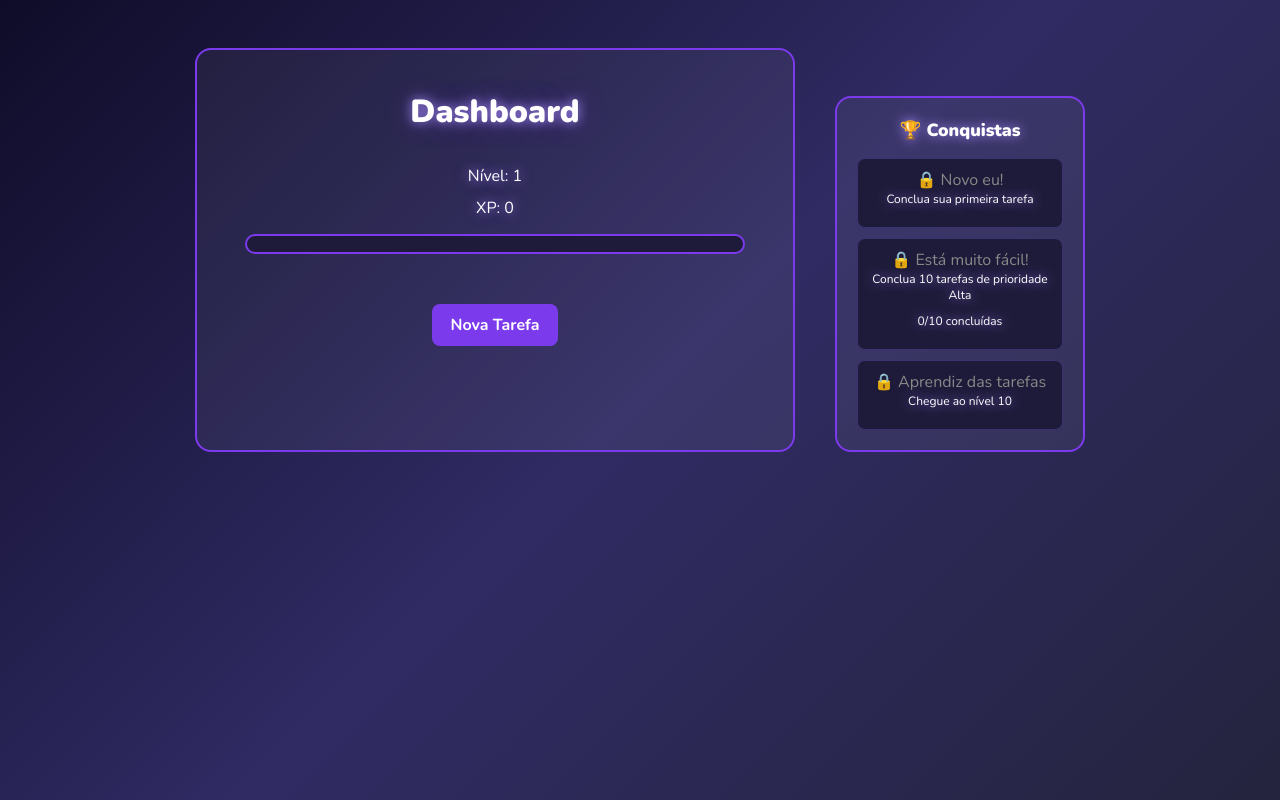
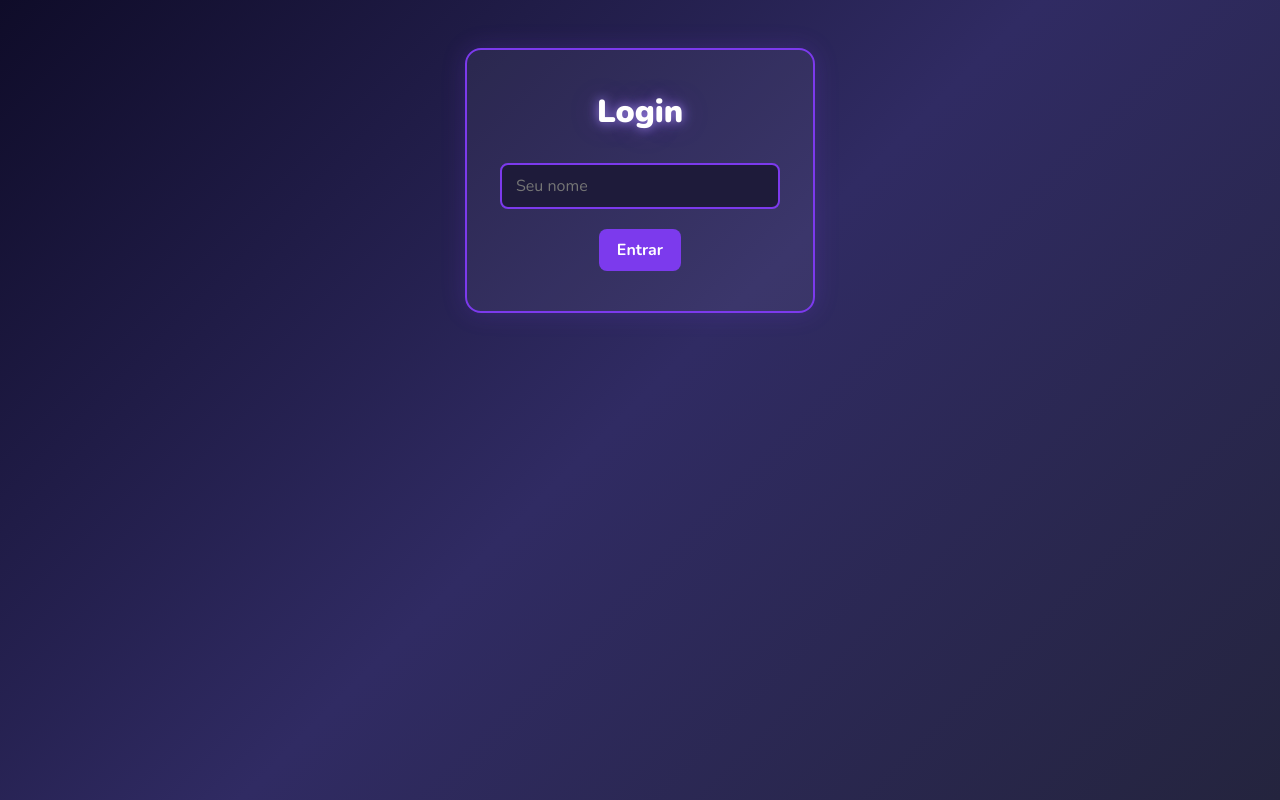
Before and after one commit to E-Danillo/dashboard-de-tarefas-gamificado-react, a React (Vite) app: page / in a window 1280 px wide. Built offline with nearby package versions, Linux system fonts and the light colour scheme.

Commit message:
feat: adiciona sistema de login fake com persistência

```diff
--- a/src/App.css
+++ b/src/App.css
@@ -263,6 +263,44 @@ select:hover {
     color: #34d399;
 }
 
+#login-container {
+  width: 100%;
+  display: flex;
+  justify-content: center;
+  align-items: center;
+}
+
+#login-box {
+  width: 350px;
+  display: flex;
+  flex-direction: column;
+  align-items: center;
+
+  background: rgba(255,255,255,0.05);
+  border: 2px solid #7c3aed;
+  border-radius: 16px;
+  padding: 40px 30px;
+
+  box-shadow: 0 0 25px #7c3aed33;
+}
+
+#login-box h1 {
+  margin-bottom: 30px;
+}
+
+#sair {
+position: absolute;
+    top: 5px;
+    right: 20px;
+
+    background: #2d1b1b;
+    color: #f87171;
+    border-radius: 8px;
+    padding: 10px 18px;
+    border: none;
+    cursor: pointer;
+}
+
 /* 📱 Responsividade básica */
 @media (max-width: 768px) {
   body {
@@ -301,6 +339,7 @@ select:hover {
   }
 }
 
+
 /* 📱 Celulares menores ainda */
 @media (max-width: 480px) {
   h1 {
@@ -329,4 +368,12 @@ select:hover {
   #botoes-formulario button {
     width: 100%;
   }
+
+  #sair {
+    position: absolute;
+    top: 5px;
+    right: 3%;
+
 }
+
+}
--- a/src/App.jsx
+++ b/src/App.jsx
@@ -16,6 +16,11 @@ function App() {
       { id: 1, nome: "Está muito fácil!", descricao: "Conclua 10 tarefas de prioridade Alta", desbloqueada: false, xpGanho: 500 },
       { id: 2, nome: "Aprendiz das tarefas", descricao: "Chegue ao nível 10", desbloqueada: false, xpGanho: 1000 },
     ]
+  })
+
+  const [login, setLogin] = useState(() => {
+    const loginSalvo = JSON.parse(localStorage.getItem("login"))
+    return loginSalvo ? JSON.parse(loginSalvo) : false
   })
 
   const [listaDeTarefas, setListaDeTarefas] = useState(() => {
@@ -153,6 +158,31 @@ function App() {
     setXp(novoXp + xpBonus)
   }
 
+if (!login) {
+  return (
+    <div id="login-container">
+      <div id="login-box">
+        <h1>Login</h1>
+
+        <input
+          placeholder="Seu nome"
+          id="input"
+        />
+
+        <button
+          id="criar_nova_tarefa"
+          onClick={() => {
+            setLogin(true)
+            localStorage.setItem("login", "true")
+          }}
+        >
+          Entrar
+        </button>
+      </div>
+    </div>
+  )
+}
+
   return (
     <div id="div-main">
       <div id="div-principal">
@@ -239,6 +269,14 @@ function App() {
           ))}
         </ul>
       </div>
+
+      <div>
+        <button onClick={() => {
+          setLogin(false)
+          localStorage.setItem("login","false")
+        }} id="sair">Sair</button>
+      </div>
+
     </div>
   )
 }
```
